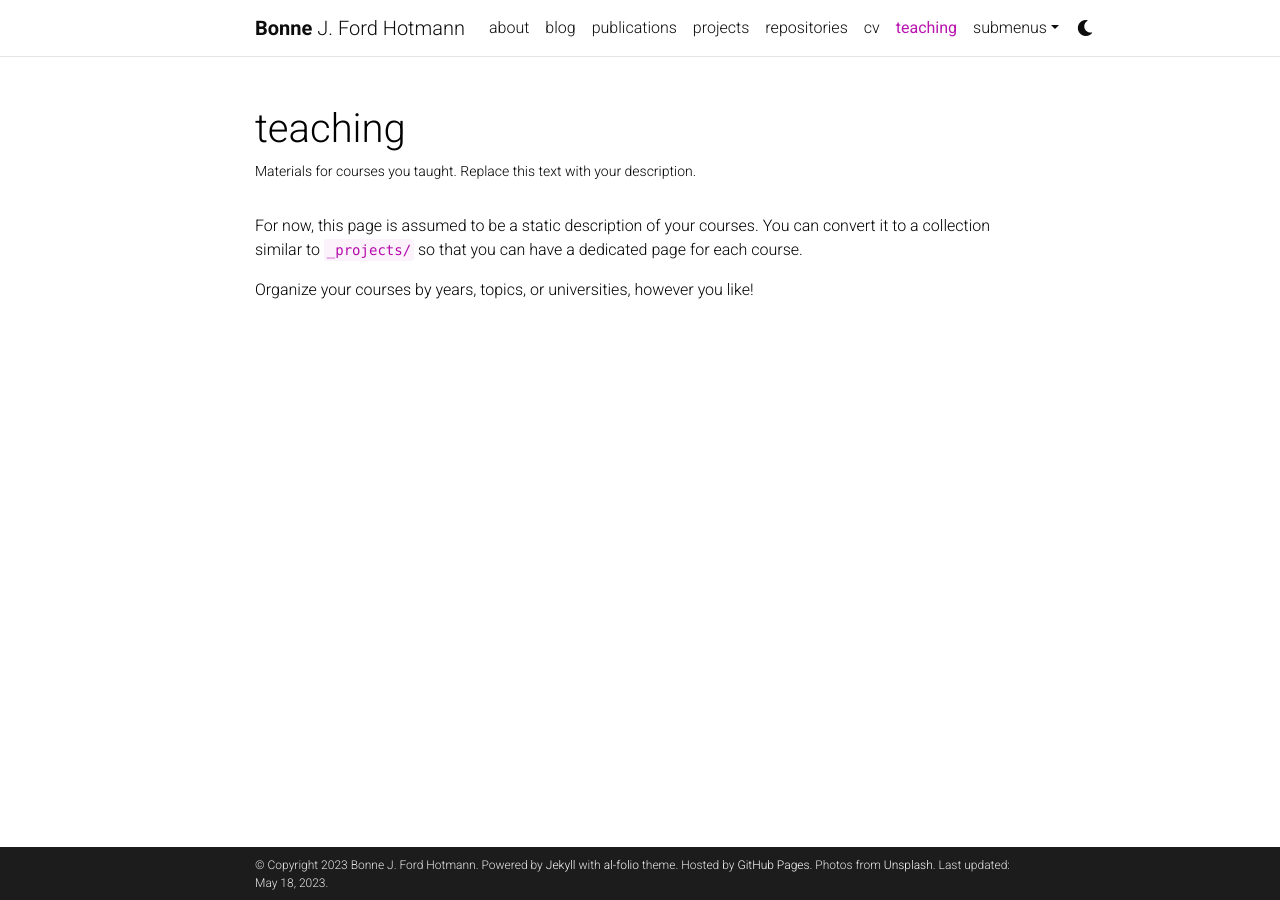
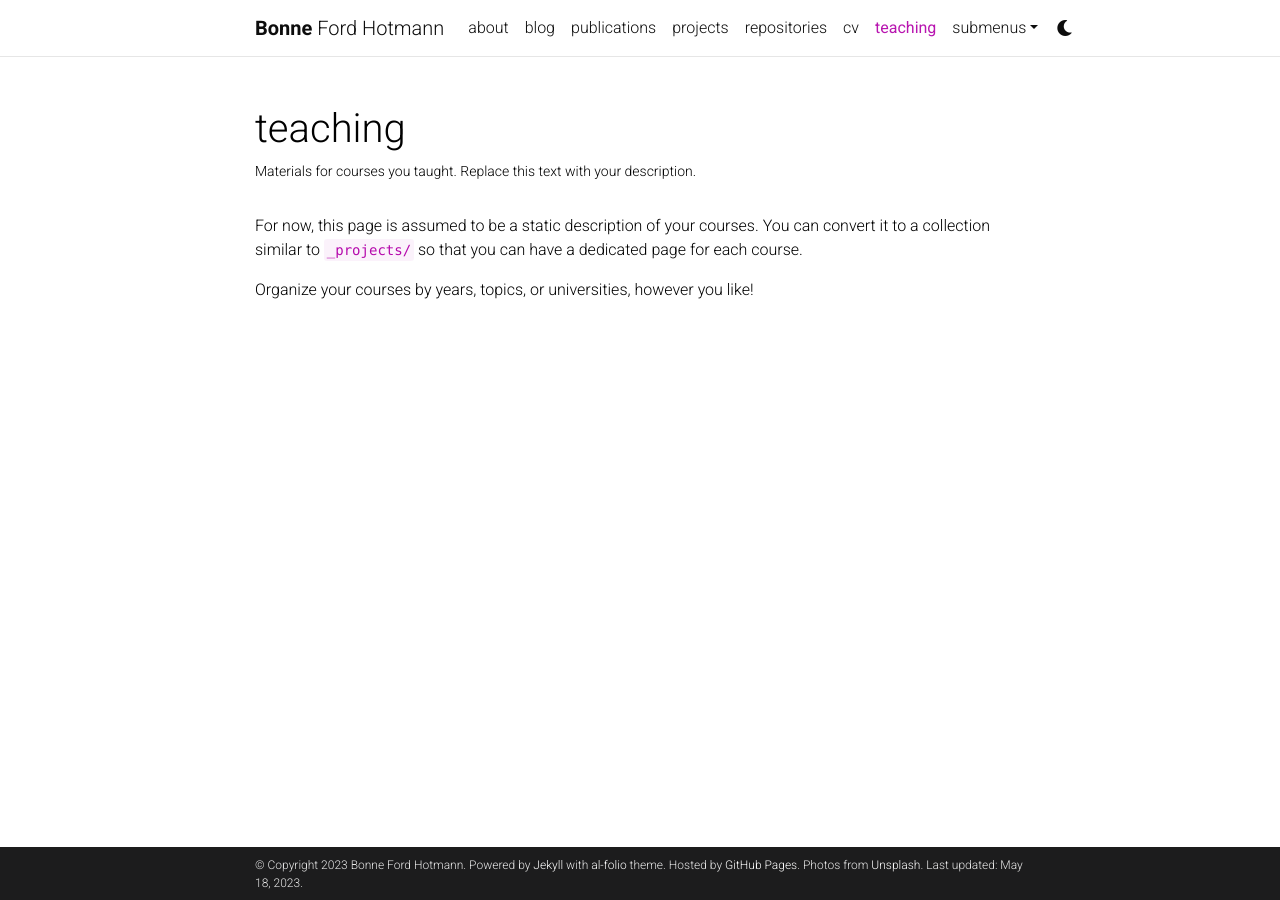
Before and after one commit to bonneford/bonneford.github.io, a Jekyll site: the page built from _pages/teaching.md, in a window 1280 px wide. Built offline with Jekyll 4.4.1, drawn with Linux system fonts in a browser that asks for light colours; comment, search, counter and statistics services are not loaded; a style sheet for code colours, icons or effects is not loaded.

Commit message:
Update _config.yml

```diff
--- a/_config.yml
+++ b/_config.yml
@@ -4,7 +4,7 @@
 
 title: blank # the website title (if blank, full name will be used instead)
 first_name: Bonne
-middle_name: J.
+middle_name:
 last_name: Ford Hotmann
 email: bonne@atmos.colostate.edu
 description: > # the ">" symbol means to ignore newlines until "footer_text:"
@@ -16,7 +16,7 @@ footer_text: >
 keywords: jekyll, jekyll-theme, academic-website, portfolio-website  # add your own keywords or leave empty
 
 lang: en # the language of your site (for example: en, fr, cn, ru, etc.)
-icon: ⚛️  # the emoji used as the favicon (alternatively, provide image name in /assets/img/)
+icon: # the emoji used as the favicon (alternatively, provide image name in /assets/img/)
 
 url: https://bonneford.github.io # the base hostname & protocol for your site
 baseurl: /al-folio # the subpath of your site, e.g. /blog/
```
